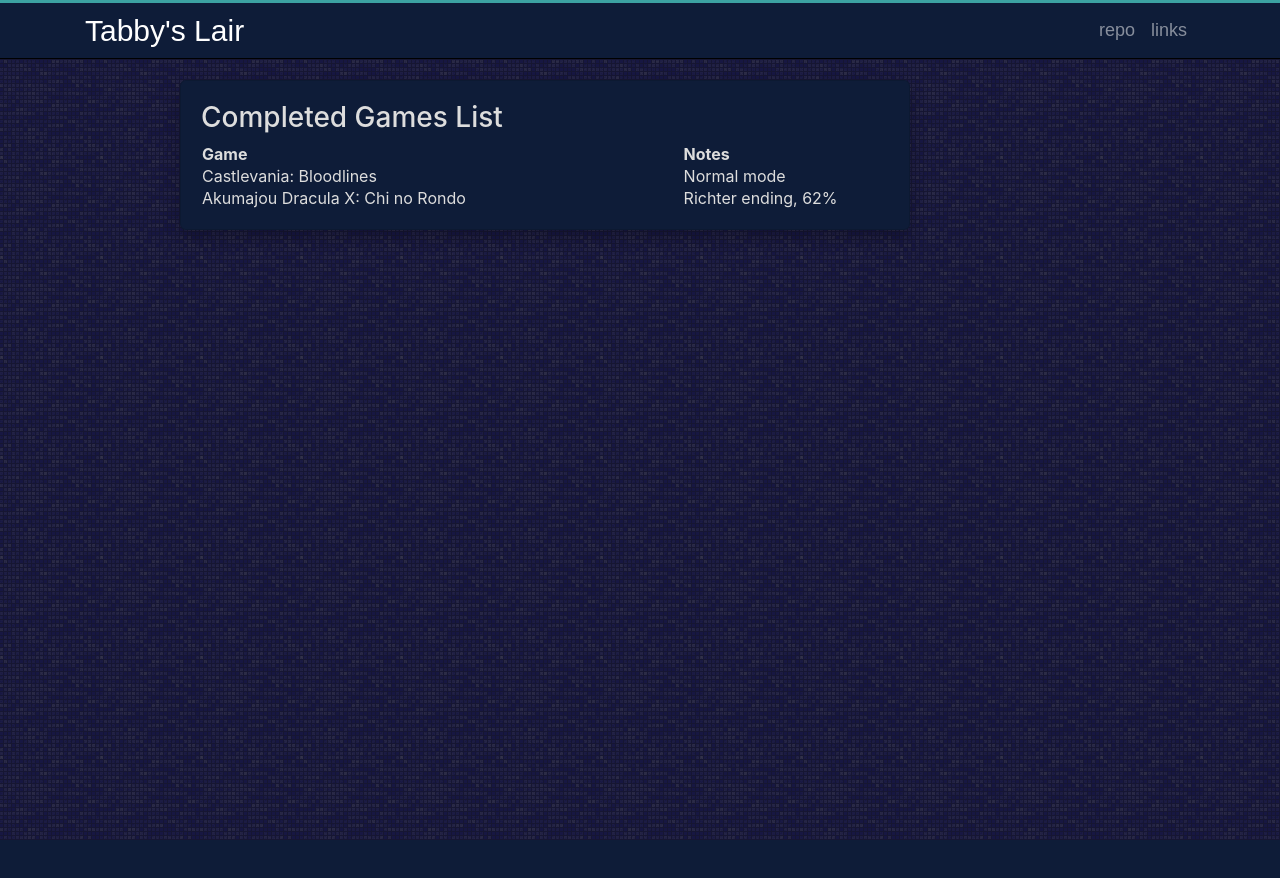
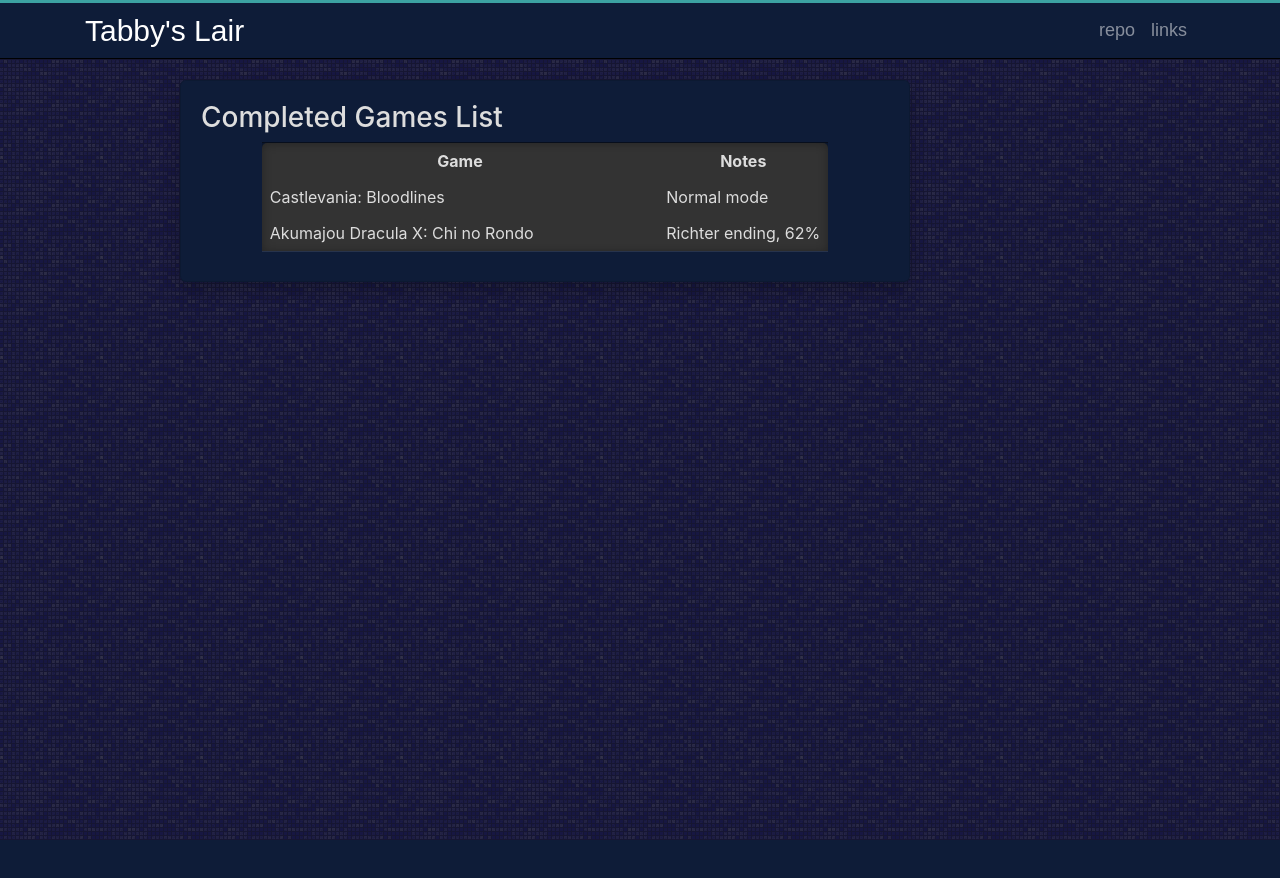
Before and after one commit to dengler9/dengler9.github.io, a Jekyll site: the page built from games.html, in a window 1280 px wide. Shown: the top 878 px of the page. Built offline with Jekyll 4.4.1, drawn with Linux system fonts in a browser that asks for light colours.

Commit message:
Update games.html
v0.2

```diff
--- a/games.html
+++ b/games.html
@@ -6,7 +6,40 @@
 <!DOCTYPE html>
 <html>
 <head>
-    <link rel="stylesheet" href="/assets/css/theme.scss">
+<style>
+    table {
+        background-color: #333333;
+        margin: 0 auto 10px;
+        border-top-left-radius: 5px;
+        border-top-right-radius: 5px;
+
+    tbody {
+        box-shadow: inset 0 1px 10px rgba(0, 0, 0, 0.3), 0 1px 0 rgba(255, 255, 255, 0.1), 0 -1px 0 rgba(0, 0, 0, 0.5);
+    }
+
+    th {
+        text-transform: none;
+        text-align: center;
+        padding: .5em .75em;
+    }
+    td {
+        padding: .5em;
+    }
+	}
+
+    table.wide {
+        width: 100%;
+        max-width: 100%;
+    }
+
+    table.inner-borders {
+        border-collapse: collapse;
+        border-style: hidden;
+    td {
+        border: 1px solid #5e5e5e;
+    }
+    }
+</style>
 </head>
 <body>
     <h1>Completed Games List</h1>
```
